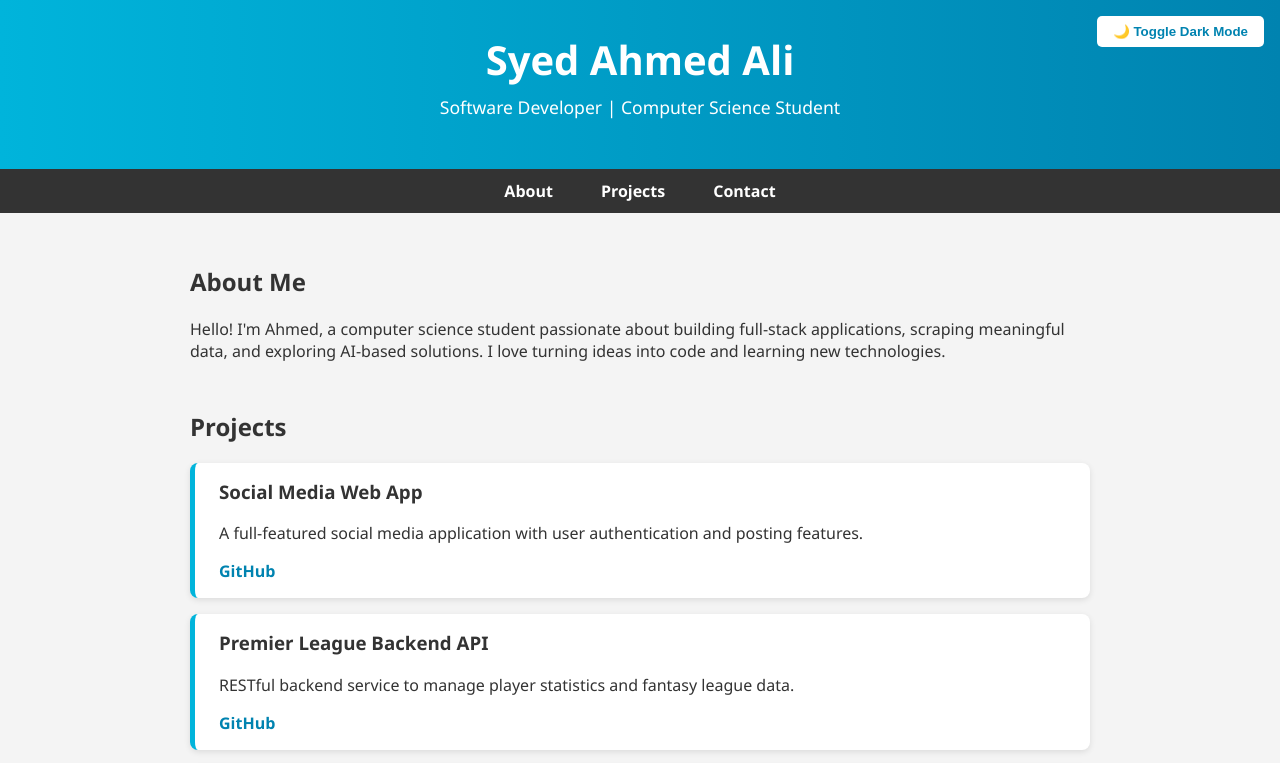
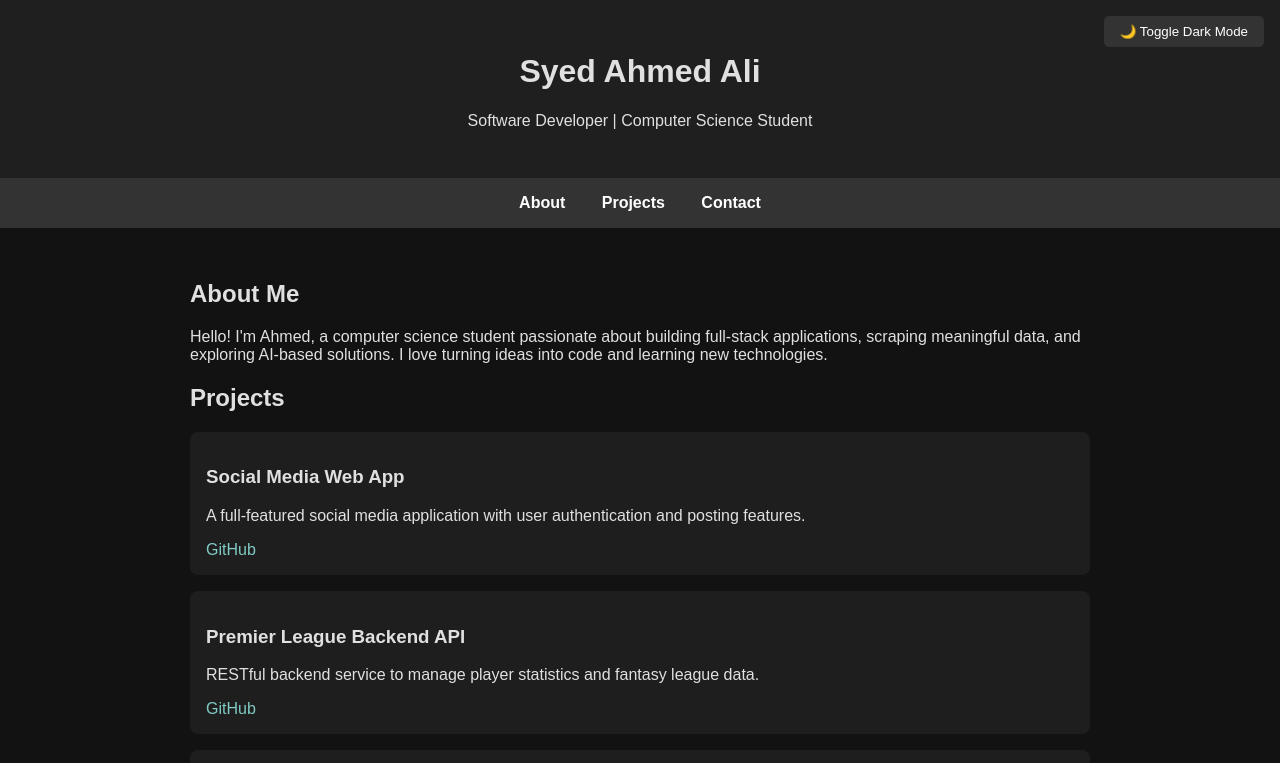
Before and after one commit to Ahmed0754/Portfolio, a plain HTML site: page index.html in a window 1280 px wide. Both pictures are taken after a click on the button "🌙 Toggle Dark Mode". Shown: the top 763 px of the page. Drawn offline with Linux system fonts and the light colour scheme.

Commit message:
Update style.css

```diff
--- a/style.css
+++ b/style.css
@@ -1,28 +1,19 @@
-/* General Styles */
+/* Base Light Mode */
 body {
+  font-family: Arial, sans-serif;
   margin: 0;
-  font-family: 'Segoe UI', sans-serif;
-  background-color: #f4f4f4;
-  color: #333;
-  transition: background-color 0.3s, color 0.3s;
+  padding: 0;
+  background: #f9f9f9;
+  color: #222;
+  transition: background 0.3s, color 0.3s;
 }
 
 header {
+  background: #005f73;
+  color: #fff;
+  padding: 2rem 1rem;
   text-align: center;
-  padding: 2rem;
-  background: linear-gradient(to right, #00b4db, #0083b0);
-  color: white;
   position: relative;
-}
-
-header h1 {
-  margin: 0;
-  font-size: 2.5rem;
-}
-
-header p {
-  font-size: 1.1rem;
-  margin-top: 0.5rem;
 }
 
 #darkModeToggle {
@@ -31,30 +22,23 @@ header p {
   right: 1rem;
   padding: 0.5rem 1rem;
   border: none;
-  background: white;
-  color: #0083b0;
+  background: #94d2bd;
+  color: #003845;
   border-radius: 5px;
   cursor: pointer;
-  font-weight: bold;
 }
 
 nav {
-  display: flex;
-  justify-content: center;
-  background-color: #333;
-  padding: 0.7rem;
+  background: #0a9396;
+  padding: 1rem;
+  text-align: center;
 }
 
 nav a {
   color: white;
+  margin: 0 1rem;
   text-decoration: none;
-  margin: 0 1.5rem;
   font-weight: bold;
-  transition: color 0.3s;
-}
-
-nav a:hover {
-  color: #00b4db;
 }
 
 main {
@@ -63,70 +47,59 @@ main {
   margin: auto;
 }
 
-section {
-  margin-bottom: 3rem;
-}
-
 .project {
-  background-color: #ffffff;
-  padding: 1rem 1.5rem;
+  background: #e9ecef;
+  padding: 1rem;
   margin: 1rem 0;
-  border-left: 5px solid #00b4db;
   border-radius: 8px;
-  box-shadow: 0 2px 6px rgba(0,0,0,0.1);
-}
-
-.project h3 {
-  margin-top: 0;
+  transition: background 0.3s;
 }
 
 .project a {
-  color: #0083b0;
+  color: #005f73;
   text-decoration: none;
-  font-weight: bold;
 }
 
 footer {
+  background: #001219;
+  color: white;
   text-align: center;
   padding: 1rem;
-  background-color: #333;
-  color: white;
+  margin-top: 2rem;
 }
 
 /* Dark Mode */
-body.dark {
-  background-color: #121212;
-  color: #eee;
+body.dark-mode {
+  background: #121212;
+  color: #e0e0e0;
 }
 
-body.dark header {
-  background: linear-gradient(to right, #232526, #414345);
-  color: white;
+body.dark-mode header {
+  background: #1f1f1f;
+  color: #e0e0e0;
 }
 
-body.dark nav {
-  background-color: #1e1e1e;
+body.dark-mode nav {
+  background: #333;
 }
 
-body.dark nav a {
-  color: #ddd;
+body.dark-mode nav a {
+  color: #fff;
 }
 
-body.dark nav a:hover {
-  color: #00b4db;
+body.dark-mode .project {
+  background: #1e1e1e;
 }
 
-body.dark .project {
-  background-color: #1f1f1f;
-  color: #eee;
-  border-left: 5px solid #00b4db;
+body.dark-mode .project a {
+  color: #80cbc4;
 }
 
-body.dark footer {
-  background-color: #1e1e1e;
+body.dark-mode #darkModeToggle {
+  background: #333;
+  color: #fff;
 }
 
-body.dark #darkModeToggle {
-  background: #333;
-  color: white;
+body.dark-mode footer {
+  background: #000;
 }
```
